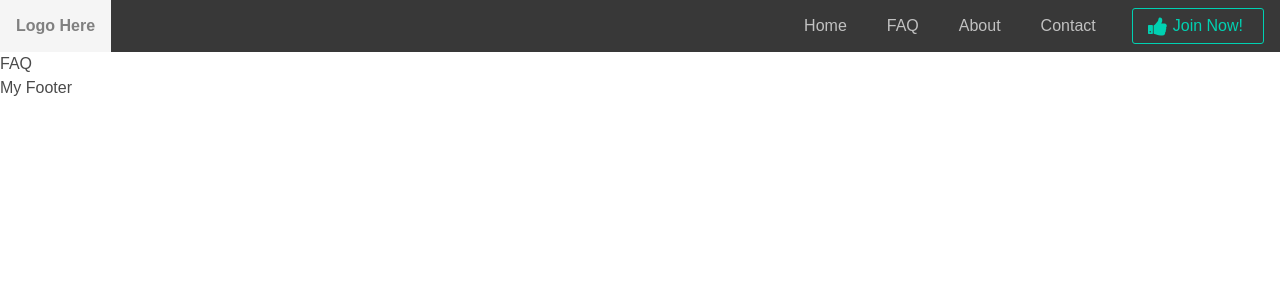
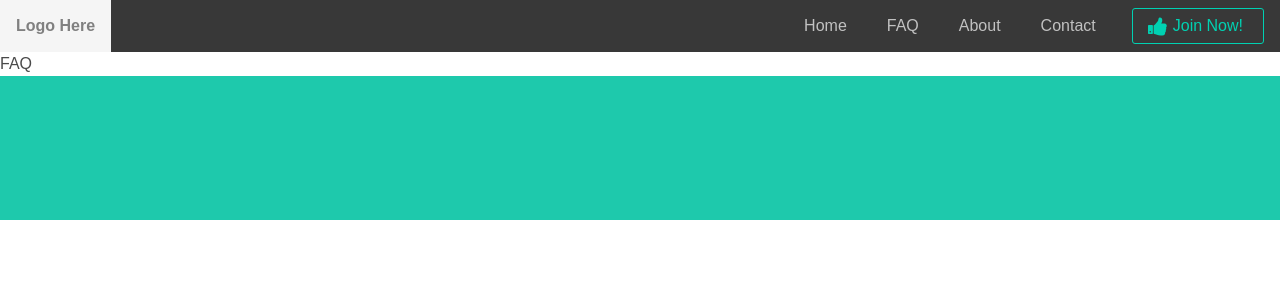
Before and after one commit to Albertico88/react-test, a React (Create React App) app: page /faq in a window 1280 px wide. Shown: the top 300 px of the page. Built offline with nearby package versions, Linux system fonts and the light colour scheme.

Commit message:
WIP: switch to eslint, now working on foot

```diff
--- a/package.json
+++ b/package.json
@@ -19,6 +19,8 @@
     "eject": "react-scripts eject"
   },
   "devDependencies": {
+    "eslint": "^4.2.0",
+    "eslint-plugin-react": "^7.1.0",
     "node-sass-chokidar": "0.0.3",
     "npm-run-all": "^4.0.2"
   }
--- a/src/App.js
+++ b/src/App.js
@@ -7,9 +7,7 @@ import Faq from './components/Faq/Faq';
 import { Route } from 'react-router-dom';
 
 
-
 class App extends Component {
-
 
 
   render() {
--- /dev/null
+++ b/src/components/Footer/Footer.css
@@ -0,0 +1,6 @@
+footer {
+  background-color: #1EC9AC !important;
+  color: #fff; }
+  footer .icon {
+    color: #fff;
+    margin-left: 20px; }
--- a/src/components/Footer/Footer.js
+++ b/src/components/Footer/Footer.js
@@ -1,12 +1,14 @@
 import React from 'react';
+import './Footer.css';
+
+const Footer = () => {
+  return (
+    <div>
+      <footer className="footer is-primary">
+
+      </footer>
 
 
-const Footer = () => {
-
-
-  return (
-    <div className="App">
-      My Footer
     </div>
   );
 };
--- /dev/null
+++ b/src/components/Footer/Footer.sass
@@ -0,0 +1,9 @@
+@import "../../mediaquery.sass"
+
+footer
+  background-color: $primary !important
+  color: #fff
+
+  .icon
+    color: #fff
+    margin-left: 20px
```
Also changed, not shown: 1 other file (tests, documents, lock files or other folders).
